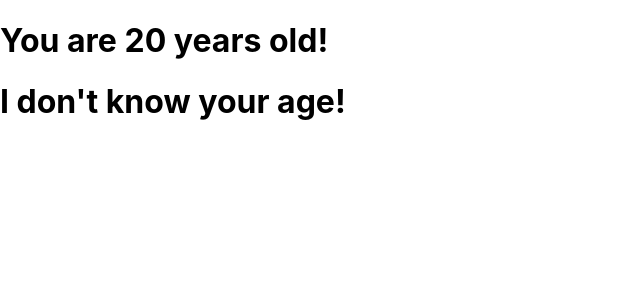
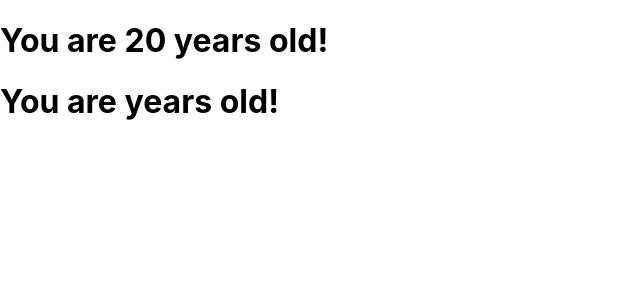
Before and after one commit to oskar0809/react-rozdzial3, a React (Create React App) app: page / in a window 1280 px wide. Shown: the top 300 px of the page, without its empty margins (0-640 px from the left). Built offline with nearby package versions, Linux system fonts and the light colour scheme.

Commit message:
listing 3.29

```diff
--- a/src/Age.js
+++ b/src/Age.js
@@ -1,8 +1,11 @@
+import PropTypes from "prop-types";
+
 function Age(props){
-    return props.age !== undefined ?
-        <h1>You are {props.age} years old!</h1>
-    :
-        <h1>I don't know your age!</h1>
+    return <h1>You are {props.age} years old!</h1>
+}
+
+Age.propTypes = {
+    age : PropTypes.number.isRequired
 }
 
 export default Age;
--- a/src/index.js
+++ b/src/index.js
@@ -10,7 +10,7 @@ const root = ReactDOM.createRoot(document.getElementById('root'));
 root.render(
     <React.StrictMode>
     {/* <Book/> */}
-        <Age age="20"/>
+        <Age age={20}/>
         <Age/>
     </React.StrictMode>
 );
```
